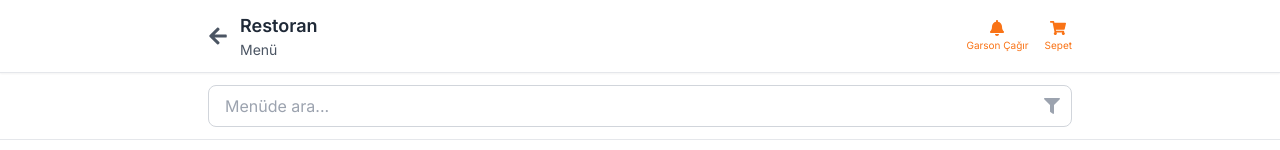
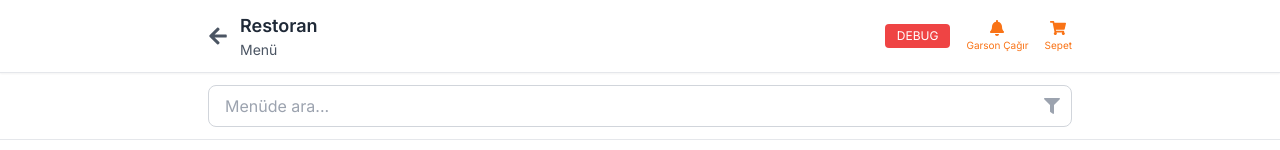
Before and after one commit to XezMetITSolutions/restXqr-frontend, a Next.js app in the folder frontend/: page /menu in a window 1280 px wide. Shown: the top 150 px of the page. Built offline with nearby package versions, Linux system fonts and the light colour scheme; no server answers.

Commit message:
Add debug button to menu page

```diff
--- a/frontend/src/app/menu/page.tsx
+++ b/frontend/src/app/menu/page.tsx
@@ -184,6 +184,29 @@ function MenuPageContent() {
 
               <div className="flex items-center space-x-4">
                 <button
+                  onClick={() => {
+                    console.log('🔍 DEBUG INFO:');
+                    console.log('Restaurants:', restaurants.length);
+                    console.log('Categories:', categories.length);
+                    console.log('Menu Items:', menuItems.length);
+                    console.log('Current Restaurant:', currentRestaurant);
+                    console.log('Loading:', loading);
+                    console.log('Final Filtered Items:', finalFilteredItems.length);
+                    console.log('Active Category:', activeCategory);
+                    console.log('Search:', search);
+
+                    // Test API call
+                    if (currentRestaurant) {
+                      console.log('🔄 Testing API call...');
+                      fetchRestaurantMenu(currentRestaurant.id);
+                    }
+                  }}
+                  className="px-3 py-1 bg-red-500 text-white text-xs rounded hover:bg-red-600"
+                >
+                  DEBUG
+                </button>
+
+                <button
                   onClick={() => setIsQuickServiceModalOpen(true)}
                   className="flex flex-col items-center text-gray-600 hover:text-gray-800 transition-colors"
                   style={{ color: primary }}
@@ -192,7 +215,7 @@ function MenuPageContent() {
                   <span className="text-[10px]"><TranslatedText>Garson Çağır</TranslatedText></span>
                 </button>
 
-              <Link
+                <Link
                   href="/cart"
                   className="flex flex-col items-center text-gray-600 hover:text-gray-800 transition-colors relative"
                   style={{ color: primary }}
@@ -204,8 +227,8 @@ function MenuPageContent() {
                       {cartItems.length}
                     </span>
                   )}
-              </Link>
-            </div>
+                </Link>
+              </div>
           </div>
           </div>
         </div>
```
